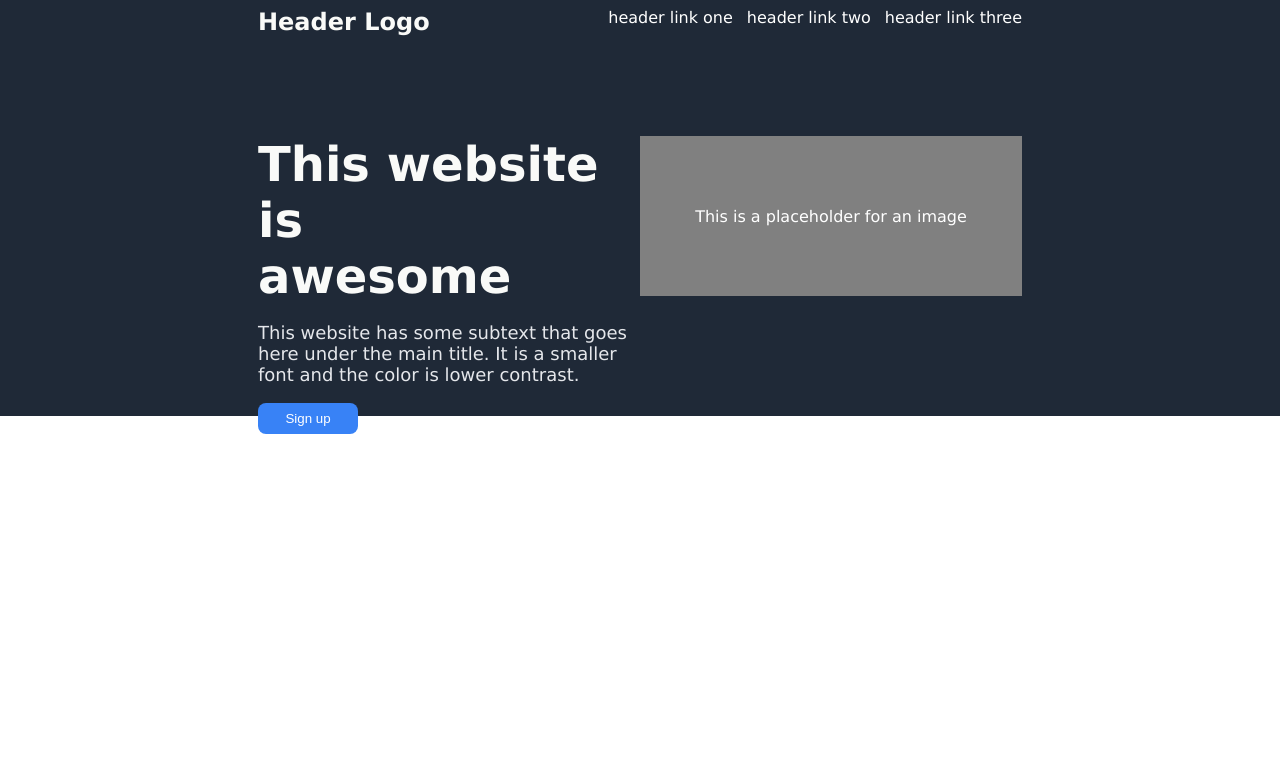
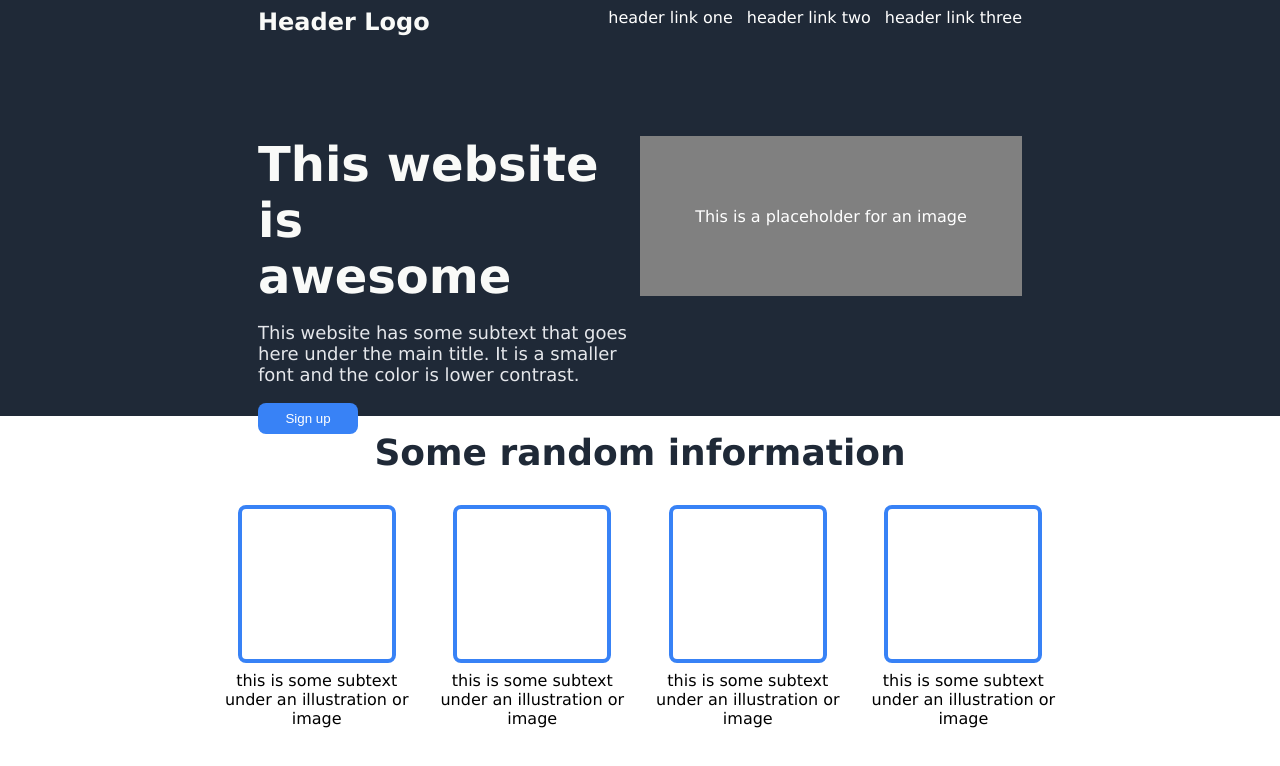
Before and after one commit to abu-bilaal-127/landing-page, a plain HTML site: page index.html in a window 1280 px wide. Drawn offline with Linux system fonts and the light colour scheme.

Commit message:
Complete Information Section

```diff
--- a/index.html
+++ b/index.html
@@ -30,5 +30,36 @@
                 </div>
             </div>
         </div>
+
+        <div class="information-text">
+            Some random information
+        </div>
+
+        <div class="illustrations">
+            <div class="first">
+                <div class="image-placeholder"></div>
+                <div class="text-placeholder">
+                    this is some subtext<br>under an illustration or<br>image
+                </div>
+            </div>
+            <div class="second">
+                <div class="image-placeholder"></div>
+                <div class="text-placeholder">
+                    this is some subtext<br>under an illustration or<br>image
+                </div>
+            </div>
+            <div class="third">
+                <div class="image-placeholder"></div>
+                <div class="text-placeholder">
+                    this is some subtext<br>under an illustration or<br>image
+                </div>
+            </div>
+            <div class="fourth">
+                <div class="image-placeholder"></div>
+                <div class="text-placeholder">
+                    this is some subtext<br>under an illustration or<br>image
+                </div>
+            </div>
+        </div>
     </body>
 </html>
--- a/style.css
+++ b/style.css
@@ -79,3 +79,37 @@ button {
     padding: 8px;
     width: 100px;
 }
+
+.information-text {
+    font-size: 36px;
+    font-weight: 800;
+    color: #1f2937;
+    margin: 16px 0px;
+    text-align: center;
+}
+
+.illustrations {
+    display: flex;
+    justify-content: center;
+}
+
+.first, .second, .third, .fourth {
+    display: flex;
+    flex-direction: column;
+    justify-content: center;
+    align-items: center;
+    margin: 8px;
+    padding: 8px;
+    gap: 8px;
+}
+
+.image-placeholder {
+    border: 4px solid #3882F6;
+    border-radius: 8px;
+    width: 150px;
+    height: 150px;
+}
+
+.text-placeholder {
+    text-align: center;
+}
```
